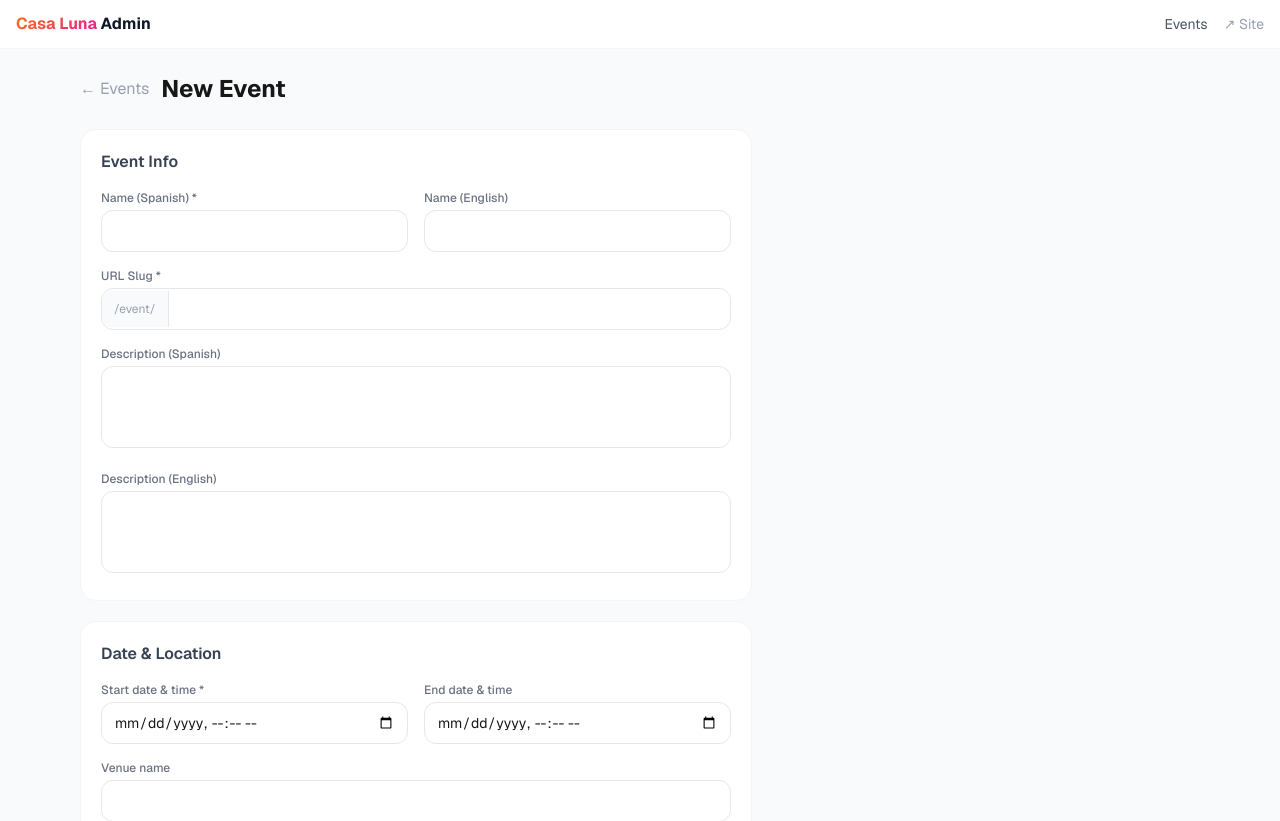
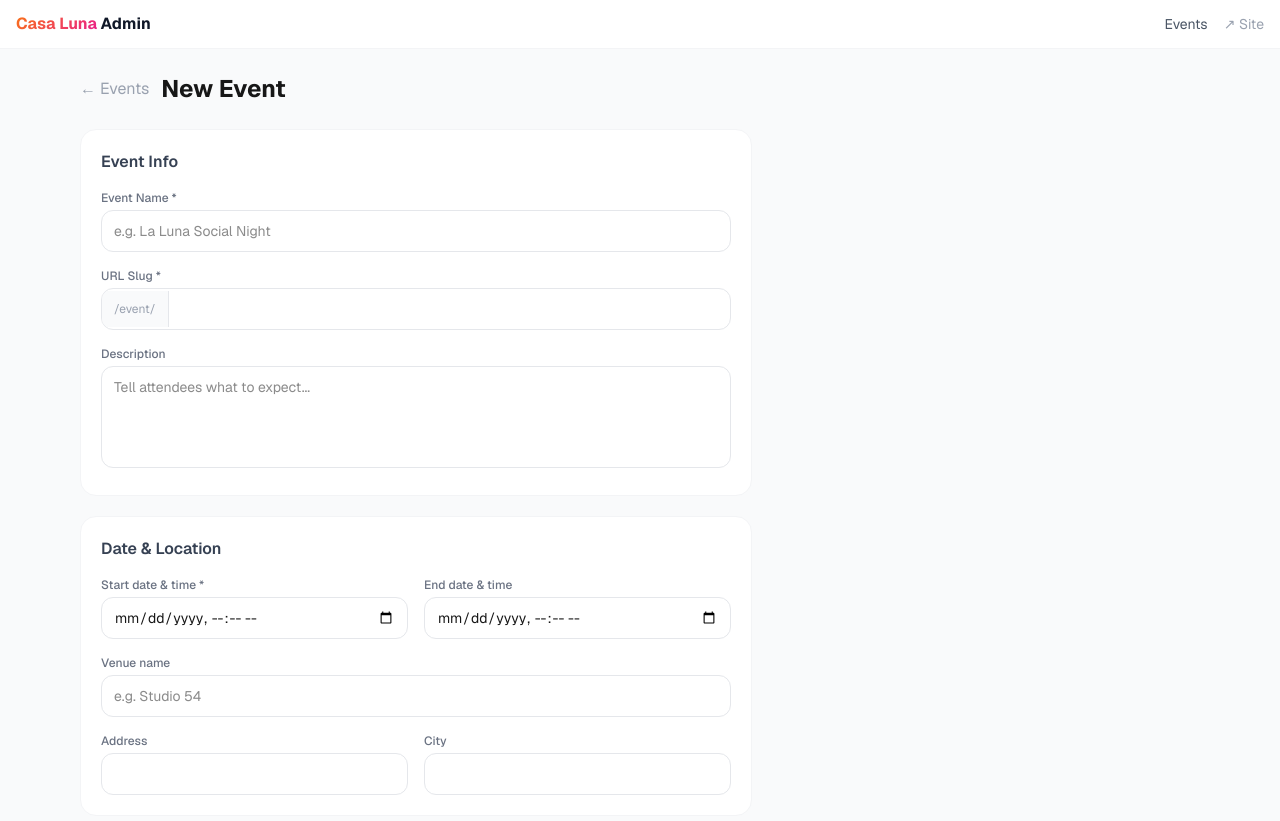
Before and after one commit to Abraak9/CasaLuna, a Next.js app: page /admin/events/new in a window 1280 px wide. Shown: the top 821 px of the page. Built offline with nearby package versions, Linux system fonts and the light colour scheme.

Commit message:
Simplify forms to English only

```diff
--- a/src/app/admin/events/[id]/tickets/page.tsx
+++ b/src/app/admin/events/[id]/tickets/page.tsx
@@ -183,26 +183,16 @@ export default function TicketConfigPage() {
             {/* General Tab */}
             {activeTab === 'general' && (
               <>
-                <div className="grid grid-cols-2 gap-4">
-                  <div>
-                    <label className="text-xs text-gray-500">Name (Spanish) *</label>
-                    <input value={form.name_es} onChange={e => set('name_es', e.target.value)}
-                      className="w-full border border-gray-200 rounded-lg px-3 py-2 text-sm mt-0.5 focus:outline-none focus:border-pink-400" />
-                  </div>
-                  <div>
-                    <label className="text-xs text-gray-500">Name (English)</label>
-                    <input value={form.name_en} onChange={e => set('name_en', e.target.value)}
-                      className="w-full border border-gray-200 rounded-lg px-3 py-2 text-sm mt-0.5 focus:outline-none focus:border-pink-400" />
-                  </div>
+                <div>
+                  <label className="text-xs text-gray-500">Ticket Name *</label>
+                  <input value={form.name_en} onChange={e => { set('name_en', e.target.value); set('name_es', e.target.value); }}
+                    placeholder="e.g. Couple Pass"
+                    className="w-full border border-gray-200 rounded-lg px-3 py-2 text-sm mt-0.5 focus:outline-none focus:border-pink-400" />
                 </div>
                 <div>
-                  <label className="text-xs text-gray-500">Description (Spanish)</label>
-                  <textarea value={form.description_es} onChange={e => set('description_es', e.target.value)} rows={2}
-                    className="w-full border border-gray-200 rounded-lg px-3 py-2 text-sm mt-0.5 focus:outline-none focus:border-pink-400 resize-none" />
-                </div>
-                <div>
-                  <label className="text-xs text-gray-500">Description (English)</label>
-                  <textarea value={form.description_en} onChange={e => set('description_en', e.target.value)} rows={2}
+                  <label className="text-xs text-gray-500">Description</label>
+                  <textarea value={form.description_en} onChange={e => { set('description_en', e.target.value); set('description_es', e.target.value); }} rows={2}
+                    placeholder="What's included in this ticket..."
                     className="w-full border border-gray-200 rounded-lg px-3 py-2 text-sm mt-0.5 focus:outline-none focus:border-pink-400 resize-none" />
                 </div>
 
--- a/src/app/admin/events/new/page.tsx
+++ b/src/app/admin/events/new/page.tsx
@@ -9,8 +9,7 @@ export default function NewEventPage() {
   const [saving, setSaving] = useState(false);
   const [error, setError] = useState('');
   const [form, setForm] = useState({
-    name_es: '', name_en: '',
-    description_es: '', description_en: '',
+    name: '', description: '',
     slug: '', date: '', end_date: '',
     location_name: '', location_address: '', location_city: '',
     cover_image_url: '', checkin_pin: '', max_capacity: '',
@@ -20,8 +19,7 @@ export default function NewEventPage() {
   const set = (field: string, value: string) => {
     setForm(f => {
       const next = { ...f, [field]: value };
-      // Auto-generate slug from Spanish name
-      if (field === 'name_es') {
+      if (field === 'name') {
         next.slug = value.toLowerCase().replace(/[^a-z0-9]+/g, '-').replace(/^-|-$/g, '');
       }
       return next;
@@ -36,7 +34,22 @@ export default function NewEventPage() {
     const res = await fetch('/api/admin/events', {
       method: 'POST',
       headers: { 'Content-Type': 'application/json' },
-      body: JSON.stringify({ ...form, max_capacity: form.max_capacity ? Number(form.max_capacity) : null }),
+      body: JSON.stringify({
+        name_en: form.name,
+        name_es: form.name,
+        description_en: form.description,
+        description_es: form.description,
+        slug: form.slug,
+        date: form.date,
+        end_date: form.end_date,
+        location_name: form.location_name,
+        location_address: form.location_address,
+        location_city: form.location_city,
+        cover_image_url: form.cover_image_url,
+        checkin_pin: form.checkin_pin,
+        max_capacity: form.max_capacity ? Number(form.max_capacity) : null,
+        status: form.status,
+      }),
     });
 
     if (!res.ok) {
@@ -60,17 +73,11 @@ export default function NewEventPage() {
         <div className="bg-white rounded-2xl border border-gray-100 p-5 space-y-4">
           <h2 className="font-semibold text-gray-700">Event Info</h2>
 
-          <div className="grid grid-cols-1 sm:grid-cols-2 gap-4">
-            <div>
-              <label className="text-xs font-medium text-gray-500 block mb-1">Name (Spanish) *</label>
-              <input value={form.name_es} onChange={e => set('name_es', e.target.value)} required
-                className="w-full border border-gray-200 rounded-xl px-3 py-2.5 text-sm focus:outline-none focus:border-pink-400" />
-            </div>
-            <div>
-              <label className="text-xs font-medium text-gray-500 block mb-1">Name (English)</label>
-              <input value={form.name_en} onChange={e => set('name_en', e.target.value)}
-                className="w-full border border-gray-200 rounded-xl px-3 py-2.5 text-sm focus:outline-none focus:border-pink-400" />
-            </div>
+          <div>
+            <label className="text-xs font-medium text-gray-500 block mb-1">Event Name *</label>
+            <input value={form.name} onChange={e => set('name', e.target.value)} required
+              placeholder="e.g. La Luna Social Night"
+              className="w-full border border-gray-200 rounded-xl px-3 py-2.5 text-sm focus:outline-none focus:border-pink-400" />
           </div>
 
           <div>
@@ -83,13 +90,9 @@ export default function NewEventPage() {
           </div>
 
           <div>
-            <label className="text-xs font-medium text-gray-500 block mb-1">Description (Spanish)</label>
-            <textarea value={form.description_es} onChange={e => set('description_es', e.target.value)} rows={3}
-              className="w-full border border-gray-200 rounded-xl px-3 py-2.5 text-sm focus:outline-none focus:border-pink-400 resize-none" />
-          </div>
-          <div>
-            <label className="text-xs font-medium text-gray-500 block mb-1">Description (English)</label>
-            <textarea value={form.description_en} onChange={e => set('description_en', e.target.value)} rows={3}
+            <label className="text-xs font-medium text-gray-500 block mb-1">Description</label>
+            <textarea value={form.description} onChange={e => set('description', e.target.value)} rows={4}
+              placeholder="Tell attendees what to expect..."
               className="w-full border border-gray-200 rounded-xl px-3 py-2.5 text-sm focus:outline-none focus:border-pink-400 resize-none" />
           </div>
         </div>
@@ -111,6 +114,7 @@ export default function NewEventPage() {
           <div>
             <label className="text-xs font-medium text-gray-500 block mb-1">Venue name</label>
             <input value={form.location_name} onChange={e => set('location_name', e.target.value)}
+              placeholder="e.g. Studio 54"
               className="w-full border border-gray-200 rounded-xl px-3 py-2.5 text-sm focus:outline-none focus:border-pink-400" />
           </div>
           <div className="grid grid-cols-2 gap-4">
```
